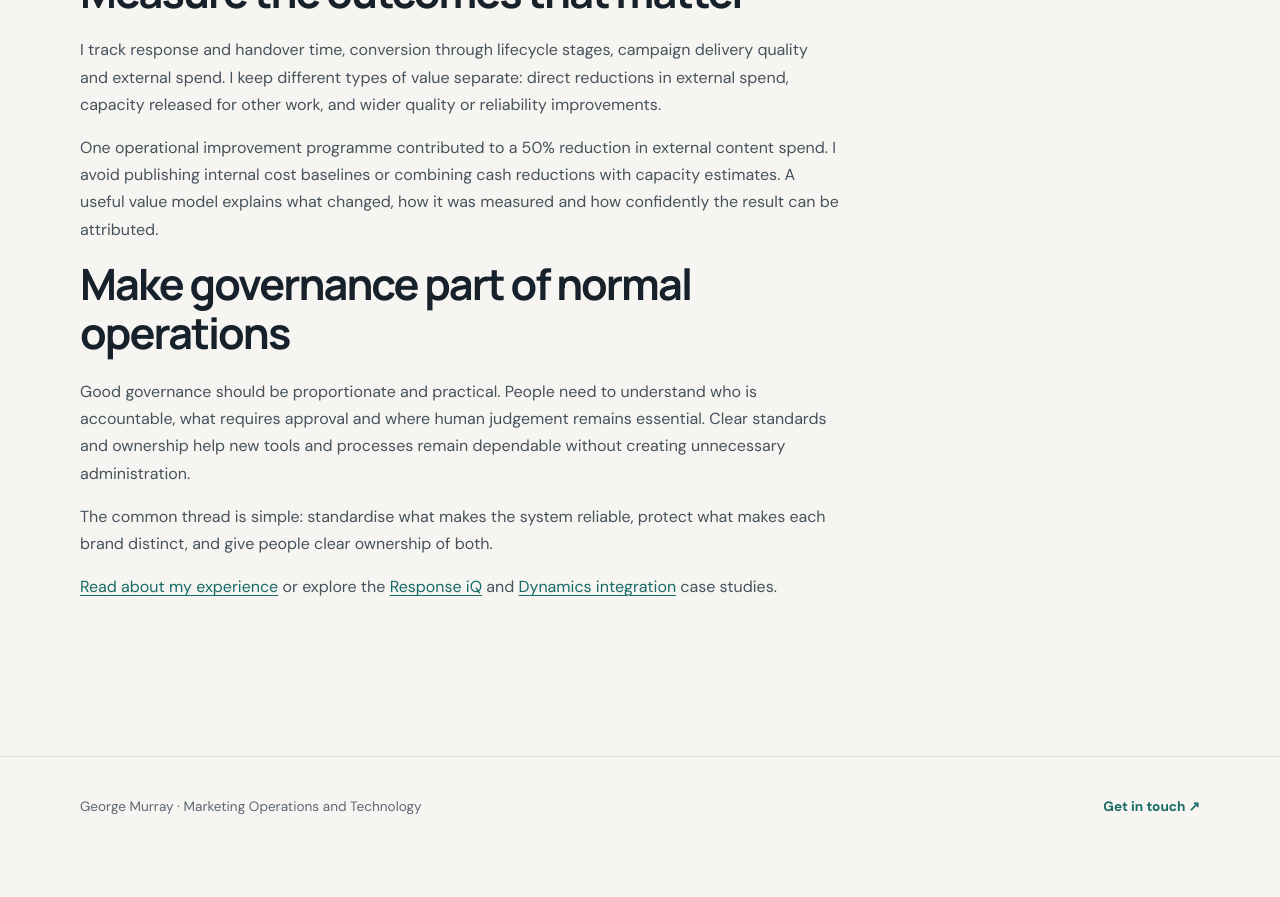
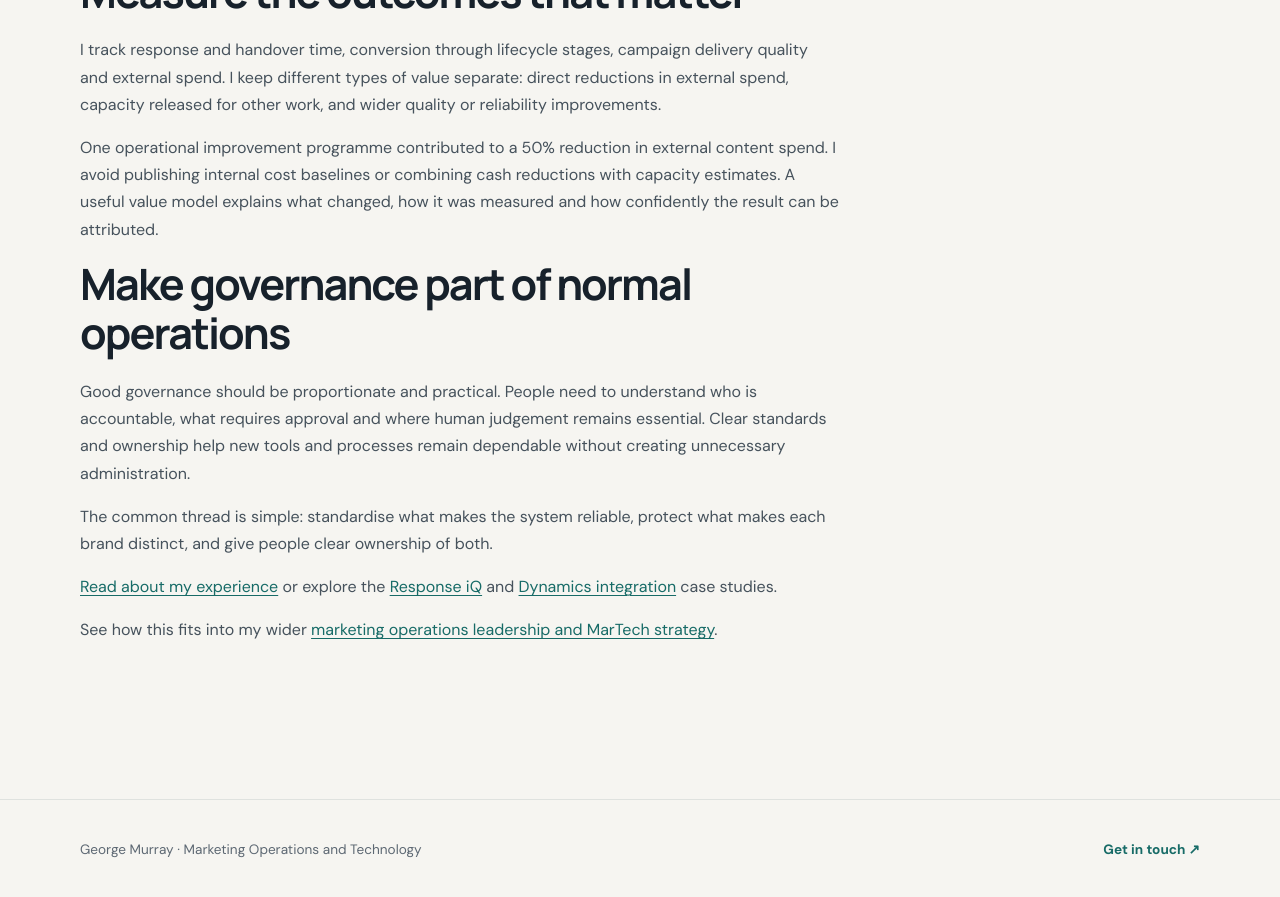
Before and after one commit to georgefwmurray/Marketing-Operations-Control-Centre, a Jekyll site: the page built from articles/marketing-operations-operating-model-multi-brand.md, in a window 1280 px wide and 900 px high, scrolled down 1914 px. Shown: the top 897 px of the window. Built offline with Jekyll 4.4.1, drawn with Linux system fonts in a browser that asks for light colours; before the commit the page ends 2771 px from its top, so only the background shows below that.

Commit message:
Link Insight article back to Leadership and Strategy page

```diff
--- a/articles/marketing-operations-operating-model-multi-brand.md
+++ b/articles/marketing-operations-operating-model-multi-brand.md
@@ -37,4 +37,5 @@ permalink: /insights/multi-brand-marketing-operations-operating-model/
 <p>Good governance should be proportionate and practical. People need to understand who is accountable, what requires approval and where human judgement remains essential. Clear standards and ownership help new tools and processes remain dependable without creating unnecessary administration.</p>
 <p>The common thread is simple: standardise what makes the system reliable, protect what makes each brand distinct, and give people clear ownership of both.</p>
 <p><a href="{{ '/about/' | relative_url }}">Read about my experience</a> or explore the <a href="{{ '/Campaign%20%26%20Commercial%20Projects/ResponseIQ-Telephony-Integration.html' | relative_url }}">Response iQ</a> and <a href="{{ '/Campaign%20%26%20Commercial%20Projects/Microsoft-Dynamics-HubSpot-Integration.html' | relative_url }}">Dynamics integration</a> case studies.</p>
+<p>See how this fits into my wider <a href="{{ '/Leadership-%26-Strategy.html' | relative_url }}">marketing operations leadership and MarTech strategy</a>.</p>
 </section>
```
